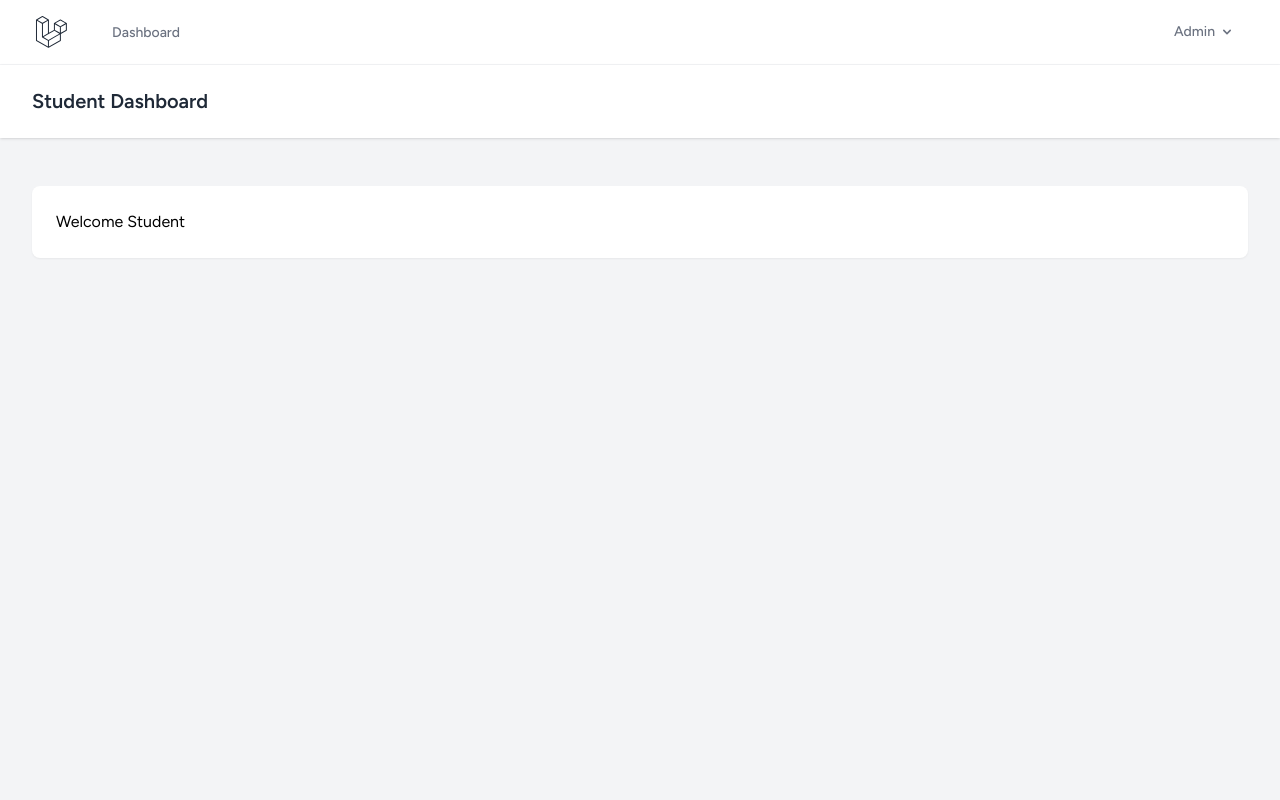
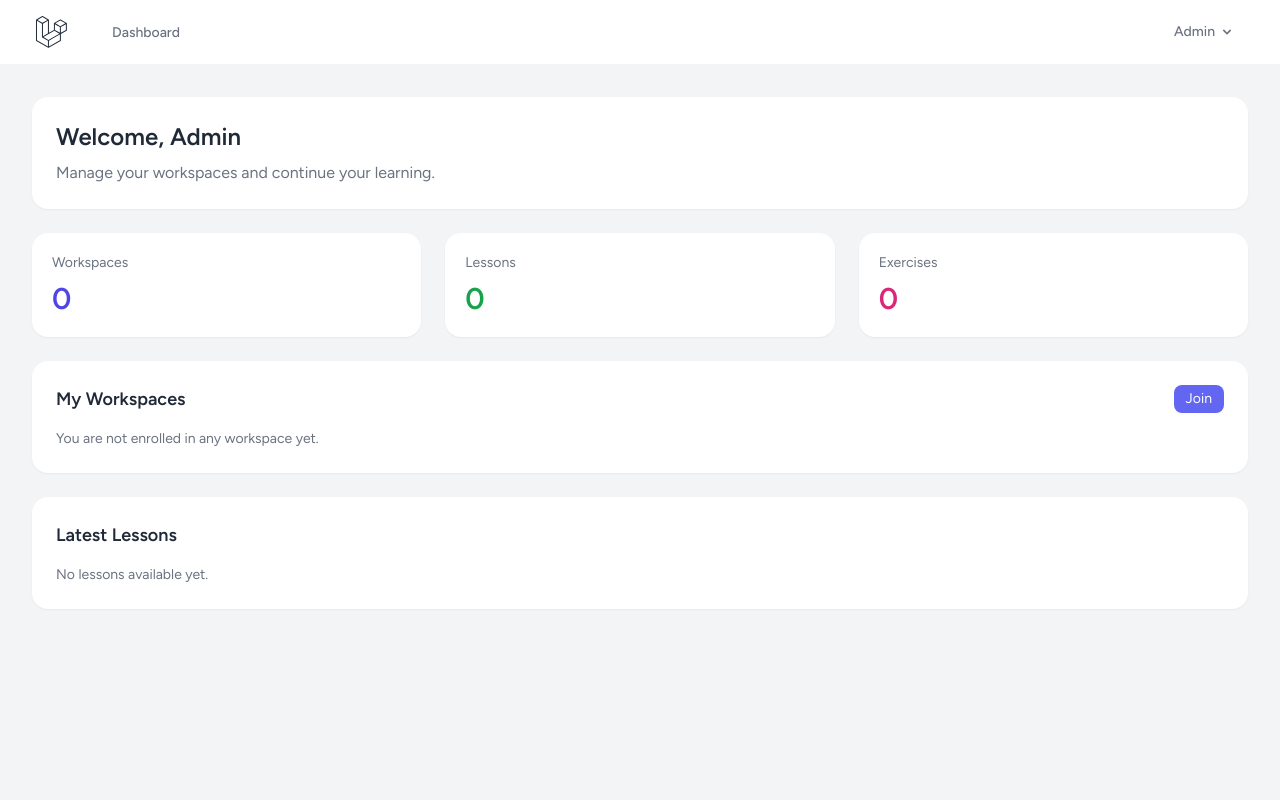
Before and after one commit to khalil-elqaddabi/WithYou, a Laravel app: page /student/dashboard in a window 1280 px wide. Run offline with Laravel 12, Linux system fonts and the light colour scheme; a user stored in the database is signed in; data comes from the database, SQL or seed files in the repository; style sheets or scripts are compiled from the project's sources.

```diff
--- a/resources/views/student/dashboard.blade.php
+++ b/resources/views/student/dashboard.blade.php
@@ -1,15 +1,122 @@
 <x-app-layout>
-    <x-slot name="header">
-        <h2 class="font-semibold text-xl text-gray-800 leading-tight">
-            Student Dashboard
-        </h2>
-    </x-slot>
+    <div class="py-8">
+        <div class="max-w-7xl mx-auto px-4 sm:px-6 lg:px-8">
 
-    <div class="py-12">
-        <div class="max-w-7xl mx-auto sm:px-6 lg:px-8">
-            <div class="bg-white p-6 shadow-sm sm:rounded-lg">
-                Welcome Student
+            <!-- Welcome -->
+            <div class="bg-white p-6 rounded-2xl shadow-sm mb-6">
+                <h1 class="text-2xl font-bold text-gray-800">
+                    Welcome, {{ auth()->user()->name }}
+                </h1>
+                <p class="text-gray-500 mt-2">
+                    Manage your workspaces and continue your learning.
+                </p>
             </div>
+
+            <!-- Stats -->
+            <div class="grid grid-cols-1 md:grid-cols-3 gap-6 mb-6">
+                <div class="bg-white p-5 rounded-2xl shadow-sm">
+                    <h3 class="text-sm text-gray-500">Workspaces</h3>
+                    <p class="text-3xl font-bold text-indigo-600 mt-2">
+                        {{ isset($workspaces) ? $workspaces->count() : 0 }}
+                    </p>
+                </div>
+
+                <div class="bg-white p-5 rounded-2xl shadow-sm">
+                    <h3 class="text-sm text-gray-500">Lessons</h3>
+                    <p class="text-3xl font-bold text-green-600 mt-2">
+                        {{ isset($lessons) ? $lessons->count() : 0 }}
+                    </p>
+                </div>
+
+                <div class="bg-white p-5 rounded-2xl shadow-sm">
+                    <h3 class="text-sm text-gray-500">Exercises</h3>
+                    <p class="text-3xl font-bold text-pink-600 mt-2">
+                        {{ $exercisesCount ?? 0 }}
+                    </p>
+                </div>
+            </div>
+
+            <!-- Workspaces -->
+            <div class="bg-white p-6 rounded-2xl shadow-sm mb-6">
+                <div class="flex justify-between items-center mb-4">
+                    <h2 class="text-lg font-semibold text-gray-800">
+                        My Workspaces
+                    </h2>
+
+
+                    <a href="#" class="text-sm bg-indigo-500 text-white px-3 py-1 rounded-lg hover:bg-indigo-600">
+                        Join
+                    </a>
+                </div>
+
+                @if (isset($workspaces) && $workspaces->count())
+                    <div class="grid grid-cols-1 md:grid-cols-2 gap-4">
+                        @foreach ($workspaces as $workspace)
+                            <div class="border rounded-xl p-4 hover:shadow transition">
+                                <h3 class="font-semibold text-gray-800">
+                                    {{ $workspace->name }}
+                                </h3>
+
+                                <p class="text-sm text-gray-500 mt-1">
+                                    {{ $workspace->subject ?? 'No subject' }}
+                                </p>
+
+                                <div class="mt-3 flex items-center gap-3">
+                                    <a href="{{ route('student.workspaces.show', $workspace->id) }}"
+                                        class="inline-block text-sm text-indigo-600 hover:underline">
+                                        Open Workspace
+                                    </a>
+                                    <form action="{{ url('/student/workspaces/' . $workspace->id . '/leave') }}"
+                                        method="POST">
+                                        @csrf
+                                        @method('DELETE')
+
+                                        <button type="submit" class="text-sm text-red-600 hover:underline">
+                                            Leave
+                                        </button>
+                                    </form>
+                                </div>
+                            </div>
+                        @endforeach
+                    </div>
+                @else
+                    <p class="text-gray-500 text-sm">
+                        You are not enrolled in any workspace yet.
+                    </p>
+                @endif
+            </div>
+
+            <!-- Lessons -->
+            <div class="bg-white p-6 rounded-2xl shadow-sm">
+                <h2 class="text-lg font-semibold text-gray-800 mb-4">
+                    Latest Lessons
+                </h2>
+
+                @if (isset($lessons) && $lessons->count())
+                    <div class="space-y-4">
+                        @foreach ($lessons as $lesson)
+                            <div class="border rounded-xl p-4 hover:shadow transition">
+                                <h3 class="font-semibold text-gray-800">
+                                    {{ $lesson->title }}
+                                </h3>
+
+                                <p class="text-sm text-gray-500 mt-1">
+                                    {{ \Illuminate\Support\Str::limit($lesson->content, 80) }}
+                                </p>
+
+                                <a href="#" class="inline-block mt-2 text-sm text-indigo-600 hover:underline">
+                                    View Lesson
+                                </a>
+                            </div>
+                        @endforeach
+                    </div>
+                @else
+                    <p class="text-gray-500 text-sm">
+                        No lessons available yet.
+                    </p>
+                @endif
+            </div>
+
         </div>
     </div>
 </x-app-layout>
```
Also changed, not shown: resources/views/student/courses/show.blade.php (added, +55 -0 lines), resources/views/student/exercises/index.blade.php (added, +57 -0 lines), resources/views/student/lessons/show.blade.php (added, +80 -0 lines), resources/views/student/workspaces/show.blade.php (added, +63 -0 lines).
